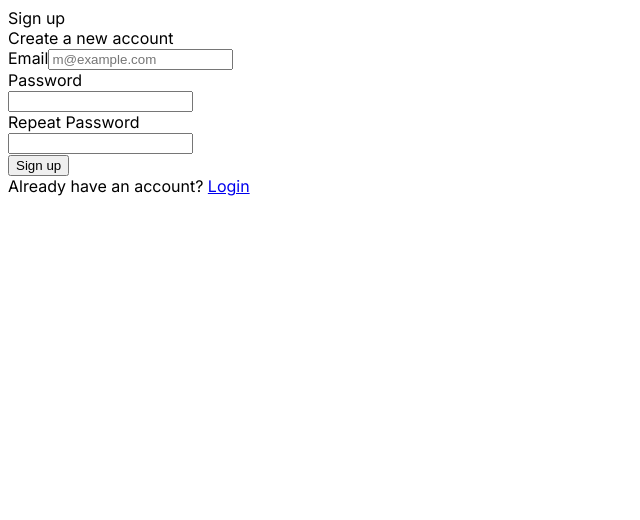
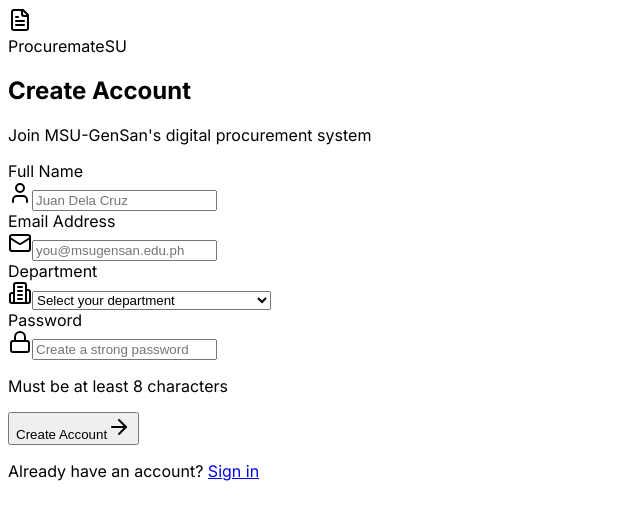
Before and after one commit to mjx0x0/procurematesu, a Next.js app: page /auth/sign-up in a window 1280 px wide. Shown: the top 520 px of the page, without its empty margins (0-640 px from the left). Built offline with nearby package versions, Linux system fonts and the light colour scheme; no server answers.

Commit message:
"Complete UI redesign: Beautiful landing, login, and sign-up pages"

```diff
--- a/app/auth/sign-up/page.tsx
+++ b/app/auth/sign-up/page.tsx
@@ -1,10 +1,105 @@
-import { SignUpForm } from "@/components/sign-up-form";
+import Link from "next/link";
+import { FileText, Mail, Lock, User, ArrowRight, Building2 } from "lucide-react";
 
-export default function Page() {
+export default function SignUpPage() {
   return (
-    <div className="flex min-h-svh w-full items-center justify-center p-6 md:p-10">
-      <div className="w-full max-w-sm">
-        <SignUpForm />
+    <div className="min-h-screen flex items-center justify-center bg-gradient-to-br from-blue-50 via-white to-indigo-50/50 px-4 py-8">
+      {/* Background Effects */}
+      <div className="absolute top-0 right-0 w-96 h-96 bg-blue-200/30 rounded-full blur-3xl -z-10" />
+      <div className="absolute bottom-0 left-0 w-96 h-96 bg-indigo-200/30 rounded-full blur-3xl -z-10" />
+
+      <div className="w-full max-w-md">
+        {/* Logo */}
+        <div className="text-center mb-8">
+          <div className="flex items-center justify-center gap-2 mb-4">
+            <div className="bg-gradient-to-r from-blue-600 to-indigo-600 p-3 rounded-xl">
+              <FileText className="h-6 w-6 text-white" />
+            </div>
+            <span className="text-2xl font-bold text-gray-900">ProcuremateSU</span>
+          </div>
+          <h2 className="text-3xl font-bold text-gray-900">Create Account</h2>
+          <p className="text-gray-600 mt-2">Join MSU-GenSan's digital procurement system</p>
+        </div>
+
+        {/* Sign Up Form */}
+        <div className="bg-white/80 backdrop-blur-sm rounded-2xl p-8 shadow-xl border border-gray-100">
+          <form className="space-y-5">
+            <div>
+              <label className="block text-sm font-medium text-gray-700 mb-2">
+                Full Name
+              </label>
+              <div className="relative">
+                <User className="absolute left-3 top-1/2 -translate-y-1/2 h-5 w-5 text-gray-400" />
+                <input
+                  type="text"
+                  placeholder="Juan Dela Cruz"
+                  className="w-full pl-10 pr-4 py-3 border border-gray-200 rounded-xl focus:ring-2 focus:ring-blue-500 focus:border-transparent outline-none transition-all"
+                />
+              </div>
+            </div>
+
+            <div>
+              <label className="block text-sm font-medium text-gray-700 mb-2">
+                Email Address
+              </label>
+              <div className="relative">
+                <Mail className="absolute left-3 top-1/2 -translate-y-1/2 h-5 w-5 text-gray-400" />
+                <input
+                  type="email"
+                  placeholder="you@msugensan.edu.ph"
+                  className="w-full pl-10 pr-4 py-3 border border-gray-200 rounded-xl focus:ring-2 focus:ring-blue-500 focus:border-transparent outline-none transition-all"
+                />
+              </div>
+            </div>
+
+            <div>
+              <label className="block text-sm font-medium text-gray-700 mb-2">
+                Department
+              </label>
+              <div className="relative">
+                <Building2 className="absolute left-3 top-1/2 -translate-y-1/2 h-5 w-5 text-gray-400" />
+                <select className="w-full pl-10 pr-4 py-3 border border-gray-200 rounded-xl focus:ring-2 focus:ring-blue-500 focus:border-transparent outline-none transition-all appearance-none bg-white">
+                  <option value="">Select your department</option>
+                  <option value="csm">College of Science and Mathematics</option>
+                  <option value="coe">College of Education</option>
+                  <option value="cba">College of Business Administration</option>
+                  <option value="coe">College of Engineering</option>
+                  <option value="cas">College of Arts and Sciences</option>
+                </select>
+              </div>
+            </div>
+
+            <div>
+              <label className="block text-sm font-medium text-gray-700 mb-2">
+                Password
+              </label>
+              <div className="relative">
+                <Lock className="absolute left-3 top-1/2 -translate-y-1/2 h-5 w-5 text-gray-400" />
+                <input
+                  type="password"
+                  placeholder="Create a strong password"
+                  className="w-full pl-10 pr-4 py-3 border border-gray-200 rounded-xl focus:ring-2 focus:ring-blue-500 focus:border-transparent outline-none transition-all"
+                />
+              </div>
+              <p className="text-xs text-gray-500 mt-2">Must be at least 8 characters</p>
+            </div>
+
+            <button
+              type="submit"
+              className="w-full gradient-bg text-white py-3 rounded-xl font-semibold hover:shadow-lg hover:shadow-blue-600/30 transition-all hover:scale-[1.02] flex items-center justify-center gap-2"
+            >
+              Create Account
+              <ArrowRight className="h-5 w-5" />
+            </button>
+          </form>
+
+          <p className="text-center text-gray-600 mt-6">
+            Already have an account?{" "}
+            <Link href="/auth/login" className="text-blue-600 hover:text-blue-700 font-medium">
+              Sign in
+            </Link>
+          </p>
+        </div>
       </div>
     </div>
   );
--- a/app/globals.css
+++ b/app/globals.css
@@ -2,67 +2,107 @@
 @tailwind components;
 @tailwind utilities;
 
-@layer base {
-  :root {
-    --background: 0 0% 100%;
-    --foreground: 0 0% 3.9%;
-    --card: 0 0% 100%;
-    --card-foreground: 0 0% 3.9%;
-    --popover: 0 0% 100%;
-    --popover-foreground: 0 0% 3.9%;
-    --primary: 0 0% 9%;
-    --primary-foreground: 0 0% 98%;
-    --secondary: 0 0% 96.1%;
-    --secondary-foreground: 0 0% 9%;
-    --muted: 0 0% 96.1%;
-    --muted-foreground: 0 0% 45.1%;
-    --accent: 0 0% 96.1%;
-    --accent-foreground: 0 0% 9%;
-    --destructive: 0 84.2% 60.2%;
-    --destructive-foreground: 0 0% 98%;
-    --border: 0 0% 89.8%;
-    --input: 0 0% 89.8%;
-    --ring: 0 0% 3.9%;
-    --chart-1: 12 76% 61%;
-    --chart-2: 173 58% 39%;
-    --chart-3: 197 37% 24%;
-    --chart-4: 43 74% 66%;
-    --chart-5: 27 87% 67%;
-    --radius: 0.5rem;
+/* Custom Font Import */
+@import url('https://fonts.googleapis.com/css2?family=Inter:wght@300;400;500;600;700;800;900&display=swap');
+
+/* Base Styles */
+* {
+  margin: 0;
+  padding: 0;
+  box-sizing: border-box;
+}
+
+body {
+  font-family: 'Inter', -apple-system, BlinkMacSystemFont, sans-serif;
+  background: #ffffff;
+  color: #111827;
+  -webkit-font-smoothing: antialiased;
+  -moz-osx-font-smoothing: grayscale;
+}
+
+/* Custom Scrollbar */
+::-webkit-scrollbar {
+  width: 10px;
+}
+
+::-webkit-scrollbar-track {
+  background: #f1f1f1;
+  border-radius: 10px;
+}
+
+::-webkit-scrollbar-thumb {
+  background: linear-gradient(to bottom, #2563eb, #4f46e5);
+  border-radius: 10px;
+}
+
+::-webkit-scrollbar-thumb:hover {
+  background: #1d4ed8;
+}
+
+/* Custom Utility Classes */
+.gradient-text {
+  background: linear-gradient(135deg, #2563eb 0%, #4f46e5 50%, #7c3aed 100%);
+  -webkit-background-clip: text;
+  -webkit-text-fill-color: transparent;
+  background-clip: text;
+}
+
+.gradient-bg {
+  background: linear-gradient(135deg, #2563eb 0%, #4f46e5 50%, #7c3aed 100%);
+}
+
+.glass-effect {
+  background: rgba(255, 255, 255, 0.8);
+  backdrop-filter: blur(10px);
+  -webkit-backdrop-filter: blur(10px);
+  border: 1px solid rgba(255, 255, 255, 0.2);
+}
+
+/* Animation Keyframes */
+@keyframes float {
+  0%, 100% {
+    transform: translateY(0px);
   }
-  .dark {
-    --background: 0 0% 3.9%;
-    --foreground: 0 0% 98%;
-    --card: 0 0% 3.9%;
-    --card-foreground: 0 0% 98%;
-    --popover: 0 0% 3.9%;
-    --popover-foreground: 0 0% 98%;
-    --primary: 0 0% 98%;
-    --primary-foreground: 0 0% 9%;
-    --secondary: 0 0% 14.9%;
-    --secondary-foreground: 0 0% 98%;
-    --muted: 0 0% 14.9%;
-    --muted-foreground: 0 0% 63.9%;
-    --accent: 0 0% 14.9%;
-    --accent-foreground: 0 0% 98%;
-    --destructive: 0 62.8% 30.6%;
-    --destructive-foreground: 0 0% 98%;
-    --border: 0 0% 14.9%;
-    --input: 0 0% 14.9%;
-    --ring: 0 0% 83.1%;
-    --chart-1: 220 70% 50%;
-    --chart-2: 160 60% 45%;
-    --chart-3: 30 80% 55%;
-    --chart-4: 280 65% 60%;
-    --chart-5: 340 75% 55%;
+  50% {
+    transform: translateY(-20px);
   }
 }
 
-@layer base {
-  * {
-    @apply border-border;
+@keyframes pulse-slow {
+  0%, 100% {
+    opacity: 1;
   }
-  body {
-    @apply bg-background text-foreground;
+  50% {
+    opacity: 0.5;
   }
 }
+
+@keyframes slide-up {
+  from {
+    opacity: 0;
+    transform: translateY(30px);
+  }
+  to {
+    opacity: 1;
+    transform: translateY(0);
+  }
+}
+
+.animate-float {
+  animation: float 6s ease-in-out infinite;
+}
+
+.animate-pulse-slow {
+  animation: pulse-slow 3s ease-in-out infinite;
+}
+
+.animate-slide-up {
+  animation: slide-up 0.6s ease-out forwards;
+}
+
+/* Animation Delays */
+.delay-100 { animation-delay: 100ms; }
+.delay-200 { animation-delay: 200ms; }
+.delay-300 { animation-delay: 300ms; }
+.delay-400 { animation-delay: 400ms; }
+.delay-500 { animation-delay: 500ms; }
```
Also changed, not shown: app/auth/login/page.tsx (+78 -5 lines), app/page.tsx (+37 -42 lines), 1 other file (tests, documents, lock files or other folders).
